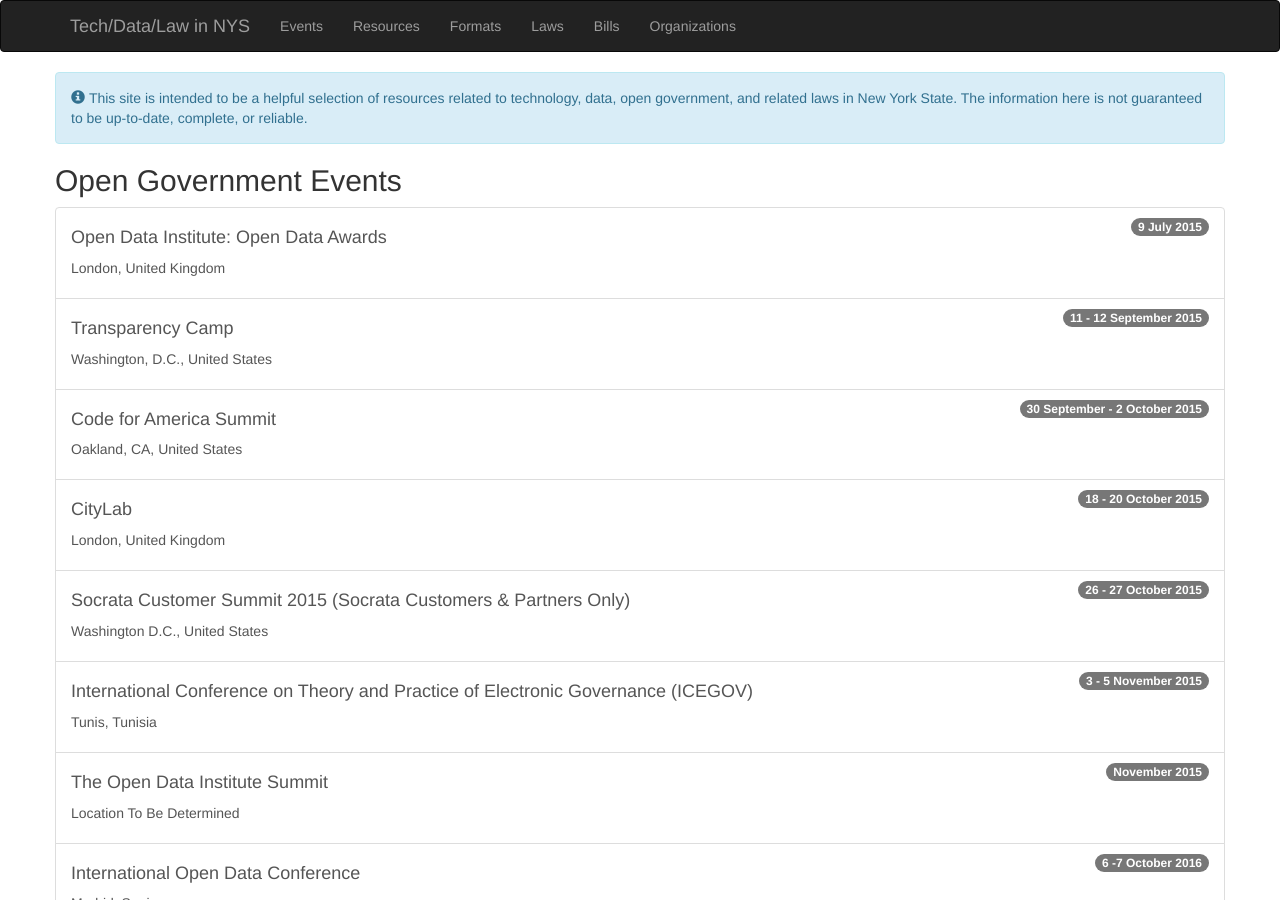
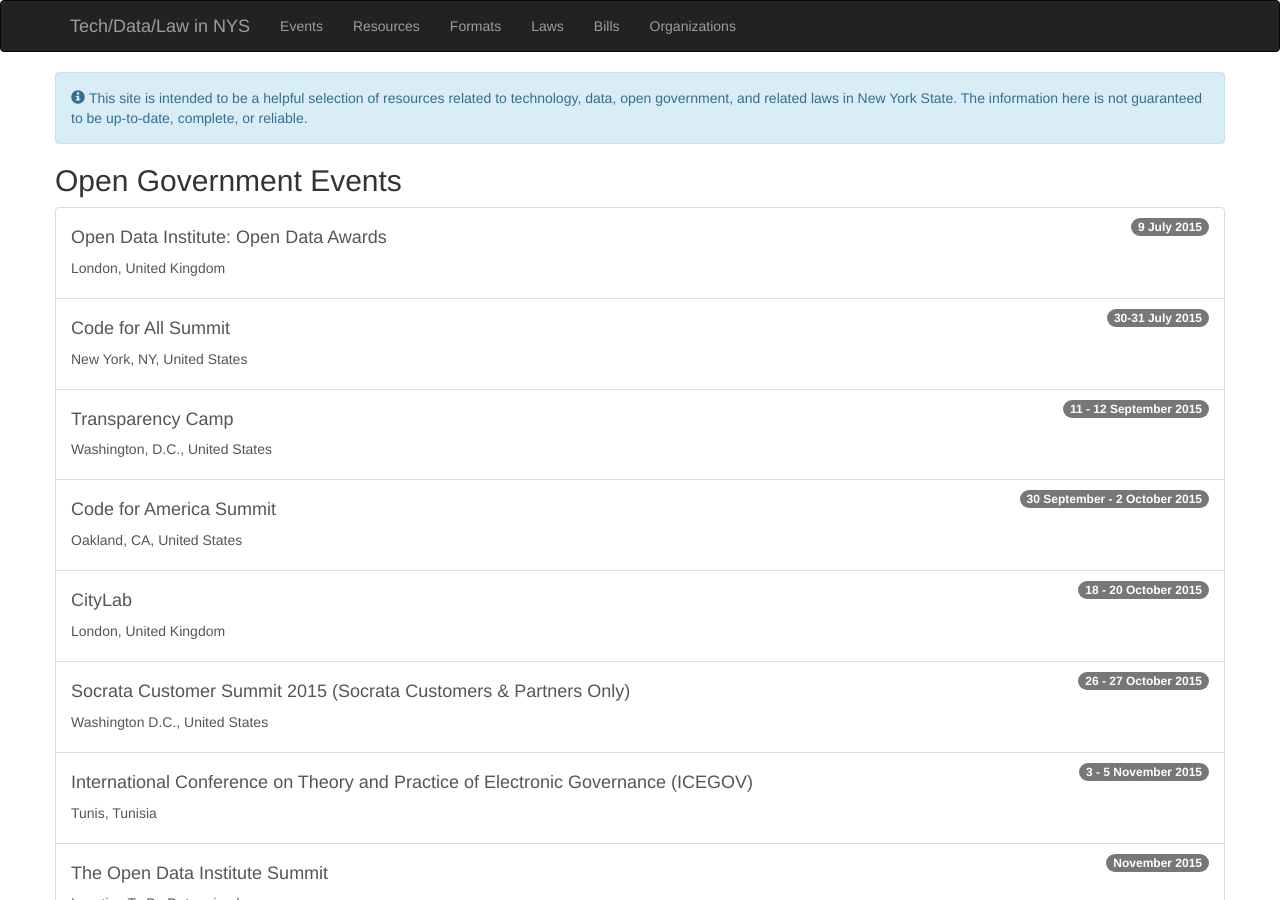
Before and after one commit to technickle/open-data-resources, a Jekyll site: the page built from events/index.md, in a window 1280 px wide and 900 px high. Built offline with Jekyll 4.4.1, drawn with Linux system fonts in a browser that asks for light colours; nearby versions of some CDN libraries.

Commit message:
added code for all event

```diff
--- a/events/index.md
+++ b/events/index.md
@@ -9,6 +9,11 @@ layout: default
     <span class="badge">9 July 2015</span>
     <h4>Open Data Institute: Open Data Awards</h4>
     <p>London, United Kingdom</p>
+  </a>
+  <a class="list-group-item" href="http://codeforall.org/summit">
+    <span class="badge">30-31 July 2015</span>
+    <h4>Code for All Summit</h4>
+    <p>New York, NY, United States</p>
   </a>
   <a class="list-group-item" href="http://transparencycamp.org/">
     <span class="badge">11 - 12 September 2015</span>
```
